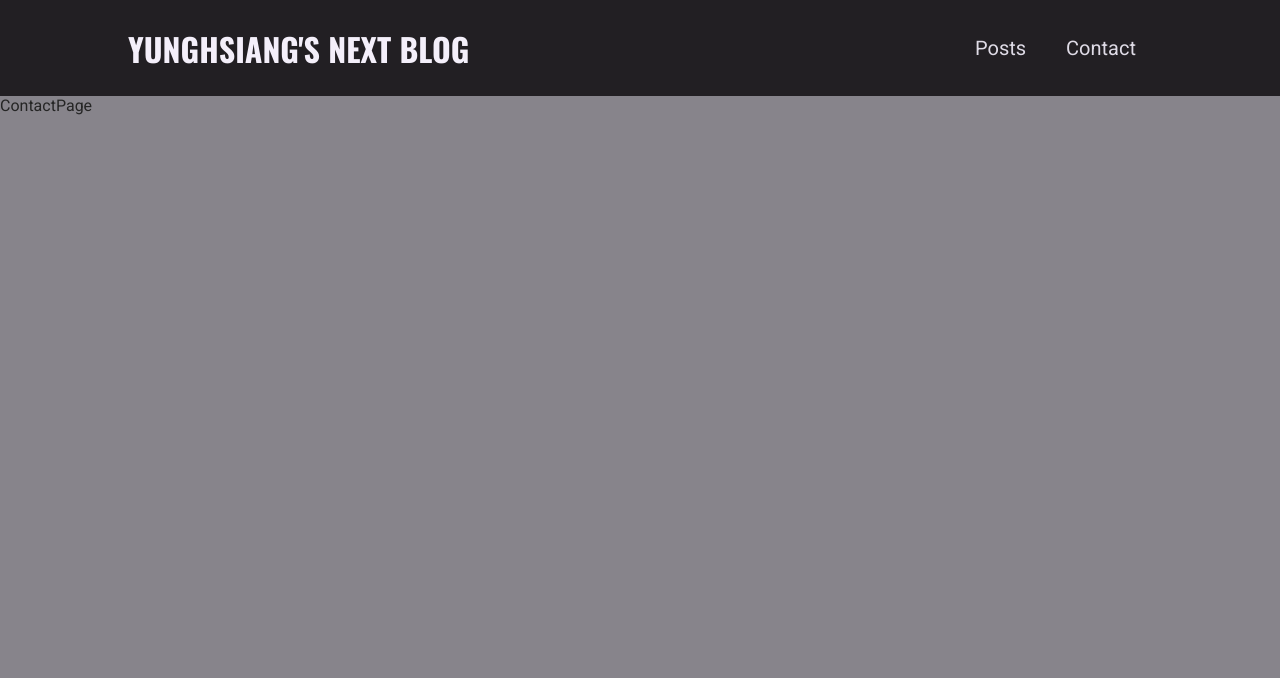
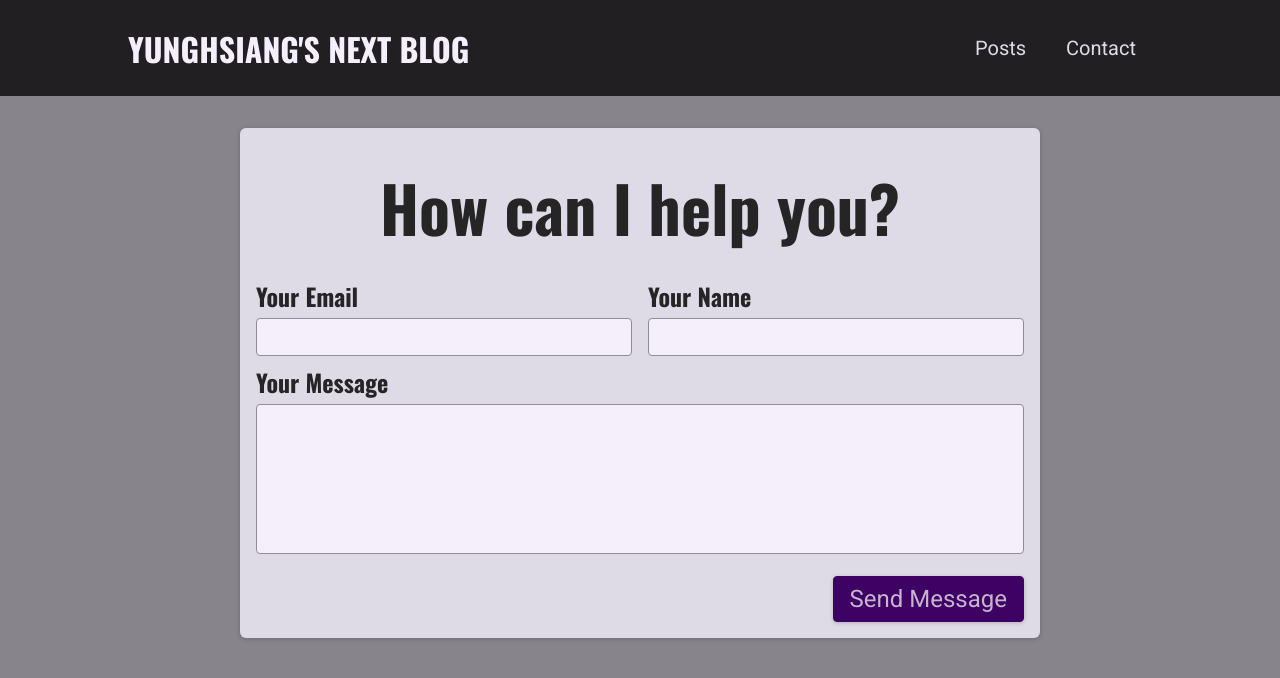
Before and after one commit to castle2668/next-pages-router-blog, a Next.js app: page /contact in a window 1280 px wide. Shown: the top 678 px of the page. Built offline with nearby package versions, Linux system fonts and the light colour scheme.

Commit message:
feat: Adding the Contact Form and the Contact API Route

```diff
--- /dev/null
+++ b/components/contact/contact-form.js
@@ -0,0 +1,137 @@
+import { useEffect, useState } from 'react';
+
+import Notification from '../ui/notification';
+import classes from './contact-form.module.css';
+
+const sendContactData = async (contactDetails) => {
+  const response = await fetch('/api/contact', {
+    method: 'POST',
+    body: JSON.stringify(contactDetails),
+    headers: {
+      'Content-Type': 'application/json',
+    },
+  });
+
+  const data = await response.json();
+
+  if (!response.ok) {
+    throw new Error(data.message || 'Something went wrong!');
+  }
+};
+
+const ContactForm = () => {
+  const [enteredEmail, setEnteredEmail] = useState('');
+  const [enteredName, setEnteredName] = useState('');
+  const [enteredMessage, setEnteredMessage] = useState('');
+  // Notification
+  const [requestStatus, setRequestStatus] = useState(); // 'pending', 'success', 'error'
+  const [requestError, setRequestError] = useState();
+
+  const sendMessageHandler = async (event) => {
+    event.preventDefault();
+    setRequestStatus('pending');
+    try {
+      await sendContactData({
+        email: enteredEmail,
+        name: enteredName,
+        message: enteredMessage,
+      });
+      setRequestStatus('success');
+      setEnteredMessage('');
+      setEnteredEmail('');
+      setEnteredName('');
+    } catch (error) {
+      setRequestError(error.message);
+      setRequestStatus('error');
+    }
+  };
+
+  let notification;
+  if (requestStatus === 'pending') {
+    notification = {
+      status: 'pending',
+      title: 'Sending message...',
+      message: 'Your message is on its way!',
+    };
+  }
+  if (requestStatus === 'success') {
+    notification = {
+      status: 'success',
+      title: 'Success!',
+      message: 'Message sent successfully!',
+    };
+  }
+  if (requestStatus === 'error') {
+    notification = {
+      status: 'error',
+      title: 'Error!',
+      message: requestError,
+    };
+  }
+
+  useEffect(() => {
+    if (requestStatus === 'success' || requestStatus === 'error') {
+      const timer = setTimeout(() => {
+        setRequestStatus(null);
+        setRequestError(null);
+      }, 3000);
+
+      return () => {
+        clearTimeout(timer);
+      };
+    }
+  }, [requestStatus]);
+
+  return (
+    <section className={classes.contact}>
+      <h1>How can I help you?</h1>
+      <form className={classes.form} onSubmit={sendMessageHandler}>
+        <div className={classes.controls}>
+          <div className={classes.control}>
+            <label htmlFor="email">Your Email</label>
+            <input
+              type="email"
+              id="email"
+              required
+              value={enteredEmail}
+              onChange={(event) => setEnteredEmail(event.target.value)}
+            />
+          </div>
+          <div className={classes.control}>
+            <label htmlFor="name">Your Name</label>
+            <input
+              type="text"
+              id="name"
+              required
+              value={enteredName}
+              onChange={(event) => setEnteredName(event.target.value)}
+            />
+          </div>
+        </div>
+        <div className={classes.control}>
+          <label htmlFor="message">Your Message</label>
+          <textarea
+            id="message"
+            rows="5"
+            required
+            value={enteredMessage}
+            onChange={(event) => setEnteredMessage(event.target.value)}
+          />
+        </div>
+
+        <div className={classes.actions}>
+          <button>Send Message</button>
+        </div>
+      </form>
+      {notification && (
+        <Notification
+          status={notification.status}
+          title={notification.title}
+          message={notification.message}
+        />
+      )}
+    </section>
+  );
+};
+
+export default ContactForm;
--- /dev/null
+++ b/components/contact/contact-form.module.css
@@ -0,0 +1,73 @@
+.contact {
+  margin: var(--size-8) auto;
+  border-radius: 6px;
+  background-color: var(--color-grey-100);
+  width: 90%;
+  max-width: 50rem;
+  padding: var(--size-4);
+  box-shadow: 0 1px 4px rgba(0, 0, 0, 0.2);
+  font-size: var(--size-6);
+}
+
+.contact h1 {
+  font-size: var(--size-8);
+  margin: var(--size-4) 0;
+  text-align: left;
+}
+
+.form label {
+  display: block;
+  font-family: 'Oswald', sans-serif;
+  font-weight: bold;
+  margin: var(--size-2) 0 var(--size-1) 0;
+}
+
+.form input,
+.form textarea {
+  font: inherit;
+  padding: var(--size-1);
+  border-radius: 4px;
+  width: 100%;
+  border: 1px solid var(--color-grey-400);
+  background-color: var(--color-grey-50);
+  resize: none;
+}
+
+.controls {
+  display: flex;
+  column-gap: 1rem;
+  flex-wrap: wrap;
+}
+
+.control {
+  flex: 1;
+  min-width: 10rem;
+}
+
+.actions {
+  margin-top: var(--size-4);
+  text-align: right;
+}
+
+.form button {
+  font: inherit;
+  cursor: pointer;
+  background-color: var(--color-primary-700);
+  border: 1px solid var(--color-primary-700);
+  padding: var(--size-2) var(--size-4);
+  border-radius: 4px;
+  color: var(--color-primary-50);
+  box-shadow: 0 1px 4px rgba(0, 0, 0, 0.2);
+}
+
+.form button:hover {
+  background-color: var(--color-primary-500);
+  border-color: var(--color-primary-500);
+}
+
+@media (min-width: 768px) {
+  .contact h1 {
+    font-size: var(--size-16);
+    text-align: center;
+  }
+}
--- a/components/layout/layout.js
+++ b/components/layout/layout.js
@@ -7,6 +7,7 @@
     <>
       <MainNavigation />
       <main>{props.children}</main>
+      <div id="notifications" />
     </>
   );
 };
--- /dev/null
+++ b/components/ui/notification.js
@@ -0,0 +1,29 @@
+import { createPortal } from 'react-dom';
+
+import classes from './notification.module.css';
+
+const Notification = (props) => {
+  const { title, message, status } = props;
+
+  let statusClasses = '';
+
+  if (status === 'success') {
+    statusClasses = classes.success;
+  }
+
+  if (status === 'error') {
+    statusClasses = classes.error;
+  }
+
+  const cssClasses = `${classes.notification} ${statusClasses}`;
+
+  return createPortal(
+    <div className={cssClasses}>
+      <h2>{title}</h2>
+      <p>{message}</p>
+    </div>,
+    document.getElementById('notifications'),
+  );
+};
+
+export default Notification;
--- /dev/null
+++ b/components/ui/notification.module.css
@@ -0,0 +1,43 @@
+.notification {
+  display: flex;
+  justify-content: space-between;
+  align-items: center;
+  color: var(--color-grey-100);
+  background-color: var(--color-grey-800);
+  padding: 0 var(--size-8);
+  box-shadow: 0 1px 8px rgba(0, 0, 0, 0.2);
+  position: fixed;
+  height: 5rem;
+  bottom: 0;
+  width: 100%;
+  left: 0;
+  border-top-right-radius: 0;
+  border-top-left-radius: 0;
+}
+
+.notification h2 {
+  font-size: var(--size-6);
+  margin: 0;
+}
+
+.notification p {
+  margin: 0;
+}
+
+.success {
+  background-color: var(--color-success-500);
+  color: var(--color-grey-800);
+}
+
+.error {
+  background-color: var(--color-error-500);
+}
+
+@media (min-width: 768px) {
+  .notification {
+    width: 40rem;
+    left: calc(50% - 20rem);
+    border-top-right-radius: 6px;
+    border-top-left-radius: 6px;
+  }
+}
--- a/package.json
+++ b/package.json
@@ -10,6 +10,7 @@
   },
   "dependencies": {
     "gray-matter": "^4.0.3",
+    "mongodb": "^6.3.0",
     "next": "14.0.4",
     "react": "^18",
     "react-dom": "^18",
--- /dev/null
+++ b/pages/api/contact.js
@@ -0,0 +1,67 @@
+import { MongoClient, ServerApiVersion } from 'mongodb';
+
+const connectDatabase = async () => {
+  const uri =
+    'mongodb+srv://yunghsiang:870725@cluster0.ir9rqex.mongodb.net/my-blog?retryWrites=true&w=majority';
+  const client = new MongoClient(uri, {
+    serverApi: {
+      version: ServerApiVersion.v1,
+      strict: true,
+      deprecationErrors: true,
+    },
+  });
+
+  return client;
+};
+
+const handler = async (req, res) => {
+  if (req.method === 'POST') {
+    const { email, name, message } = req.body;
+
+    if (
+      !email ||
+      !email.includes('@') ||
+      !name ||
+      name.trim() === '' ||
+      !message ||
+      message.trim() === ''
+    ) {
+      res.status(422).json({ message: 'Invalid input.' });
+      return;
+    }
+
+    const newMessage = {
+      email,
+      name,
+      message,
+    };
+
+    let client;
+
+    try {
+      client = await connectDatabase();
+    } catch (error) {
+      res.status(500).json({ message: 'Could not connect to database.' });
+      return;
+    }
+
+    const db = client.db();
+
+    try {
+      const result = await db.collection('messages').insertOne(newMessage);
+      newMessage.id = result.insertedId;
+    } catch (error) {
+      client.close();
+      res.status(500).json({ message: 'Storing message failed!' });
+      return;
+    }
+
+    client.close();
+
+    res
+      .status(201)
+      .json({ message: 'Successfully stored message!', message: newMessage });
+  }
+};
+
+export default handler;
--- a/pages/api/hello.js
+++ /dev/null
@@ -1,5 +0,0 @@
-// Next.js API route support: https://nextjs.org/docs/api-routes/introduction
-
-export default function handler(req, res) {
-  res.status(200).json({ name: 'John Doe' })
-}
--- a/pages/contact.js
+++ b/pages/contact.js
@@ -1,7 +1,9 @@
 import React from 'react';
 
+import ContactForm from '@/components/contact/contact-form';
+
 const ContactPage = () => {
-  return <div>ContactPage</div>;
+  return <ContactForm />;
 };
 
 export default ContactPage;
```
Also changed, not shown: 1 other file (tests, documents, lock files or other folders).
